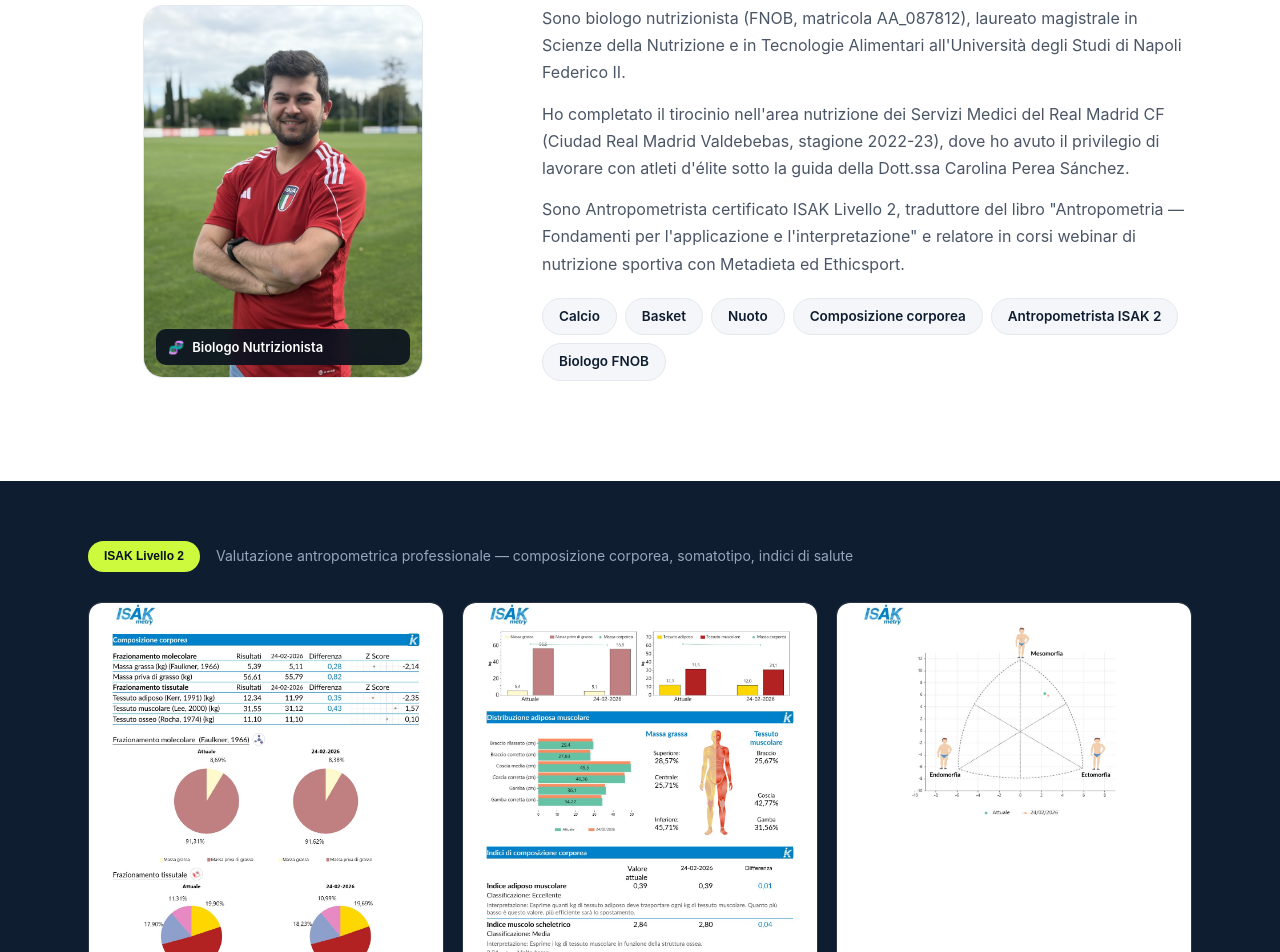
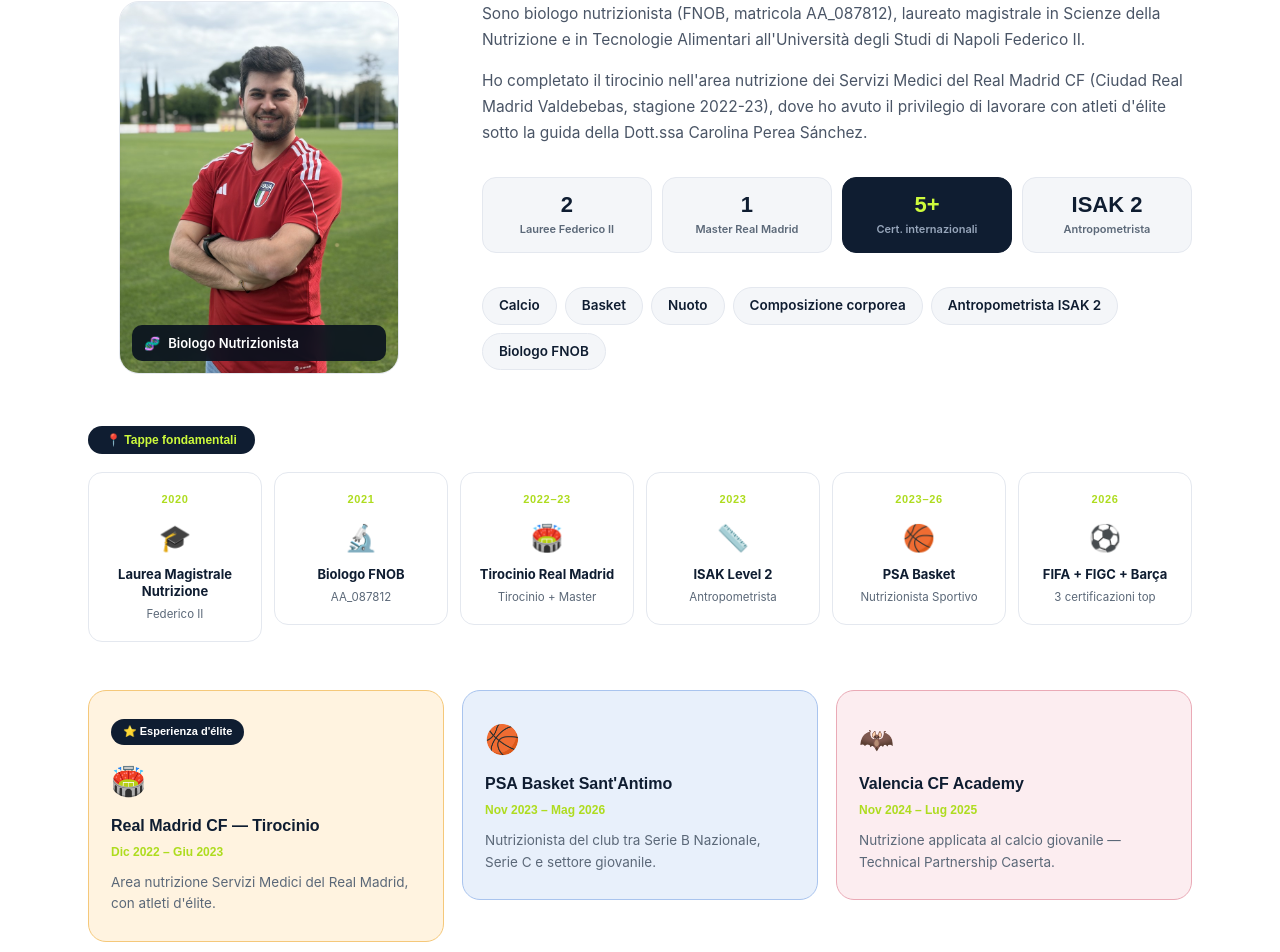
Before and after one commit to pasqualeeugeniomusella-cmyk/nutripem-bookingg, a Next.js app: page / in a window 1280 px wide. Shown: the part 1173-2125 px from the top of the page. Built offline with nearby package versions, Linux system fonts and the light colour scheme.

Commit message:
Update index.js

```diff
--- a/pages/index.js
+++ b/pages/index.js
@@ -99,8 +99,6 @@
               {[
                 ["#chisono", t.nav.chiSono],
                 ["#certificazioni", t.nav.certificazioni],
-                ["#formazione", t.nav.formazione],
-                ["#esperienze", t.nav.esperienze],
                 ["#servizi", t.nav.servizi],
                 ["#contatti", t.nav.contatti],
               ].map(([href, label]) => (
@@ -191,131 +189,75 @@
           </div>
         </section>
 
-        {/* ─── CHI SONO ─── */}
+        {/* ─── CHI SONO + PERCORSO + ESPERIENZE (compatto) ─── */}
         <section className="section bg-white" id="chisono">
           <div className="wrap">
             <FadeIn>
               <div className="kicker"><span className="dot" />{t.chiSono.kicker}</div>
               <h2>{t.chiSono.title} <span className="accent">{t.chiSono.accent}</span></h2>
             </FadeIn>
-            <div className="chisono-grid">
+
+            {/* TOP GRID: foto + bio + numeri */}
+            <div className="profilo-grid">
               <FadeIn delay={0.1} className="chisono-photo-wrap">
                 <div className="chisono-photo">
                   <Image src="/profile.jpg" alt="Pasquale Eugenio Musella" fill style={{ objectFit:"cover", objectPosition:"center top" }} />
                   <div className="chisono-photo-badge"><span>🧬</span><span>{t.chiSono.badge}</span></div>
                 </div>
               </FadeIn>
-              <FadeIn delay={0.2} className="bio">
-                <p>{t.chiSono.p1}</p>
-                <p>{t.chiSono.p2}</p>
-                <p>{t.chiSono.p3}</p>
+              <FadeIn delay={0.2} className="profilo-right">
+                <p className="profilo-bio">{t.chiSono.p1}</p>
+                <p className="profilo-bio">{t.chiSono.p2}</p>
+                <div className="profilo-numeri">
+                  <div className="pn-card"><div className="pn-num">2</div><div className="pn-lbl">{lang==="en"?"Federico II Degrees":lang==="es"?"Títulos Federico II":lang==="pt"?"Diplomas Federico II":lang==="ar"?"درجات فيدريكو II":lang==="ru"?"Дипломов":lang==="zh"?"学位":"Lauree Federico II"}</div></div>
+                  <div className="pn-card"><div className="pn-num">1</div><div className="pn-lbl">{lang==="en"?"Real Madrid Master":lang==="es"?"Máster Real Madrid":lang==="pt"?"Master Real Madrid":lang==="ar"?"ماستر ريال مدريد":lang==="ru"?"Мастер Реал Мадрид":lang==="zh"?"皇马硕士":"Master Real Madrid"}</div></div>
+                  <div className="pn-card accent-card"><div className="pn-num">5+</div><div className="pn-lbl">{lang==="en"?"Intl. Certifications":lang==="es"?"Cert. internacionales":lang==="pt"?"Cert. internacionais":lang==="ar"?"شهادات دولية":lang==="ru"?"Сертификатов":lang==="zh"?"国际证书":"Cert. internazionali"}</div></div>
+                  <div className="pn-card"><div className="pn-num">ISAK 2</div><div className="pn-lbl">{lang==="en"?"Anthropometrist":lang==="es"?"Antropometrista":lang==="pt"?"Antropometrista":lang==="ar"?"أنثروبومترية":lang==="ru"?"Антропометрист":lang==="zh"?"体型测量师":"Antropometrista"}</div></div>
+                </div>
                 <div className="bio-tags">{t.chiSono.tags.map(tag => <span key={tag} className="bio-tag">{tag}</span>)}</div>
               </FadeIn>
             </div>
-          </div>
-        </section>
 
-        {/* ─── ISAK STRIP ─── */}
-        <section className="isak-strip">
-          <div className="wrap">
-            <FadeIn>
-              <div className="isak-strip-label">
-                <span className="isak-badge">{t.isak.label}</span>
-                <span>{t.isak.desc}</span>
+            {/* MILESTONES: i momenti chiave del percorso */}
+            <FadeIn delay={0.1}>
+              <div className="milestones-label">
+                <span className="milestone-kicker">📍 {lang==="en"?"Key milestones":lang==="es"?"Hitos clave":lang==="pt"?"Marcos principais":lang==="ar"?"المحطات الرئيسية":lang==="ru"?"Ключевые этапы":lang==="zh"?"关键里程碑":"Tappe fondamentali"}</span>
               </div>
             </FadeIn>
-            <div className="isak-charts-row">
-              {["isak-composition","isak-distribution","isak-somatotype"].map((name, i) => (
-                <FadeIn key={name} delay={i * 0.12} className="isak-chart-card">
-                  <Image src={`/${name}.jpg`} alt={`ISAK chart`} width={400} height={320} style={{ width:"100%", height:"auto", borderRadius:12 }} />
-                </FadeIn>
-              ))}
-            </div>
-          </div>
-        </section>
-
-        {/* ─── CERTIFICAZIONI ─── */}
-        <section className="section bg-soft" id="certificazioni">
-          <div className="wrap">
-            <FadeIn>
-              <div className="kicker"><span className="dot" />{t.certificazioni.kicker}</div>
-              <h2>{t.certificazioni.title} <span className="accent">{t.certificazioni.accent}</span></h2>
-              <p className="sub">{t.certificazioni.sub}</p>
-            </FadeIn>
-            <div className="stats-row">
-              {t.certificazioni.stats.map(([n, l], i) => (
-                <FadeIn key={i} delay={i * 0.1}>
-                  <div className="stat-card"><div className="stat-num">{n}</div><div className="stat-lbl">{l}</div></div>
-                </FadeIn>
-              ))}
-            </div>
-            <div className="cert-grid">
-              {CERTS.map((c, i) => (
-                <FadeIn key={i} delay={i * 0.07}>
-                  <div className={`cert-card cert-${c.color} ${c.highlight ? "cert-highlight" : ""}`}>
-                    {c.top && <span className="top-cert">{t.certificazioni.topCert}</span>}
-                    {c.highlight && <span className="figc-badge">{t.certificazioni.accessLabel}</span>}
-                    <div className="cert-icon">{c.icon}</div>
-                    <div>
-                      <div className="cert-meta">
-                        <span className="tag-pill">{c.period}</span>
-                        <span className="tag-pill">{c.type}</span>
-                      </div>
-                      <div className="cert-title">{c.title}</div>
-                      <div className="cert-org">{c.org}</div>
-                      {c.highlight && <div className="figc-note">{t.certificazioni.figcNote}</div>}
-                    </div>
+            <div className="milestones-row">
+              {[
+                { year:"2020", icon:"🎓", label:lang==="en"?"MSc Nutrition":lang==="es"?"Máster Nutrición":lang==="pt"?"Mestrado Nutrição":lang==="ar"?"ماجستير تغذية":lang==="ru"?"Магистр питания":lang==="zh"?"营养学硕士":"Laurea Magistrale Nutrizione", sub:"Federico II" },
+                { year:"2021", icon:"🔬", label:lang==="en"?"FNOB Biologist":lang==="es"?"Biólogo FNOB":lang==="pt"?"Biólogo FNOB":lang==="ar"?"بيولوجي FNOB":lang==="ru"?"Биолог FNOB":lang==="zh"?"生物学家FNOB":"Biologo FNOB", sub:"AA_087812" },
+                { year:"2022–23", icon:"🏟️", label:lang==="en"?"Real Madrid CF":lang==="es"?"Real Madrid CF":lang==="pt"?"Real Madrid CF":lang==="ar"?"ريال مدريد CF":lang==="ru"?"Реал Мадрид CF":lang==="zh"?"皇家马德里CF":"Tirocinio Real Madrid", sub:lang==="en"?"Internship + Master":lang==="es"?"Prácticas + Máster":lang==="pt"?"Estágio + Master":lang==="ar"?"تدريب + ماستر":lang==="ru"?"Стажировка + Мастер":lang==="zh"?"实习+硕士":"Tirocinio + Master" },
+                { year:"2023", icon:"📏", label:"ISAK Level 2", sub:lang==="en"?"Anthropometrist":lang==="es"?"Antropometrista":lang==="pt"?"Antropometrista":lang==="ar"?"أنثروبومترية":lang==="ru"?"Антропометрист":lang==="zh"?"体型测量师":"Antropometrista" },
+                { year:"2023–26", icon:"🏀", label:lang==="en"?"PSA Basket":lang==="es"?"PSA Basket":lang==="pt"?"PSA Basket":lang==="ar"?"PSA باسكت":lang==="ru"?"PSA Basket":lang==="zh"?"PSA篮球":"PSA Basket", sub:lang==="en"?"Sports Nutritionist":lang==="es"?"Nutricionista deportivo":lang==="pt"?"Nutricionista esportivo":lang==="ar"?"أخصائي تغذية":lang==="ru"?"Нутрициолог":lang==="zh"?"运动营养师":"Nutrizionista Sportivo" },
+                { year:"2026", icon:"⚽", label:lang==="en"?"FIFA + FIGC + Barça":lang==="ar"?"فيفا + FIGC + برشلونة":lang==="zh"?"FIFA+FIGC+巴萨":"FIFA + FIGC + Barça", sub:lang==="en"?"3 top certifications":lang==="es"?"3 top certificaciones":lang==="pt"?"3 top certificações":lang==="ar"?"3 شهادات قمة":lang==="ru"?"3 топ сертификата":lang==="zh"?"3项顶级证书":"3 certificazioni top" },
+              ].map((m, i) => (
+                <FadeIn key={i} delay={i * 0.08}>
+                  <div className="milestone-card">
+                    <div className="ms-year">{m.year}</div>
+                    <div className="ms-icon">{m.icon}</div>
+                    <div className="ms-label">{m.label}</div>
+                    <div className="ms-sub">{m.sub}</div>
                   </div>
                 </FadeIn>
               ))}
             </div>
-          </div>
-        </section>
 
-        {/* ─── FORMAZIONE ─── */}
-        <section className="section bg-white" id="formazione">
-          <div className="wrap">
-            <FadeIn>
-              <div className="kicker"><span className="dot" />{t.formazione.kicker}</div>
-              <h2>{t.formazione.title} <span className="accent">{t.formazione.accent}</span></h2>
-            </FadeIn>
-            <div className="tl-wrap">
-              {TL_ITEMS.map((item, i) => (
-                <FadeIn key={i} delay={i * 0.05}>
-                  <div className="tl-item" style={{ "--tl-bg": item.color }}>
-                    <div className="tl-left">
-                      <div className="tl-icon">{item.icon}</div>
-                      <div className="tl-year">{item.year}</div>
-                    </div>
-                    <div className="tl-body">
-                      <div className="tl-title">{item.title}</div>
-                      <div className="tl-desc">{item.desc}</div>
-                    </div>
-                  </div>
-                </FadeIn>
-              ))}
-            </div>
-          </div>
-        </section>
-
-        {/* ─── ESPERIENZE ─── */}
-        <section className="section bg-soft" id="esperienze">
-          <div className="wrap">
-            <FadeIn>
-              <div className="kicker"><span className="dot" />{t.esperienze.kicker}</div>
-              <h2>{t.esperienze.title} <span className="accent">{t.esperienze.accent}</span></h2>
-            </FadeIn>
-            <div className="work-grid">
-              {t.esperienze.items.map((w, i) => (
-                <FadeIn key={i} delay={i * 0.08}>
-                  <div className={`work-card ${i === 2 ? "work-featured" : ""}`}>
-                    <div className="work-icon-wrap">{["🏀","🦇","🏟️","🎤","📖"][i]}</div>
-                    <div>
-                      {i === 2 && <span className="work-feat-label">{t.esperienze.featLabel}</span>}
-                      <div className="work-period">{w.period}</div>
-                      <div className="work-title">{w.title}</div>
-                      <div className="work-desc">{w.desc}</div>
-                    </div>
+            {/* ESPERIENZE HIGHLIGHT: solo le 3 più importanti */}
+            <div className="exp-highlight-row">
+              {[
+                { icon:"🏟️", color:"#fff3e0", border:"#f5c87a", title:lang==="en"?"Real Madrid CF — Internship":lang==="es"?"Real Madrid CF — Prácticas":lang==="pt"?"Real Madrid CF — Estágio":lang==="ar"?"ريال مدريد CF — تدريب":lang==="ru"?"Реал Мадрид CF — Стажировка":lang==="zh"?"皇马CF-实习":"Real Madrid CF — Tirocinio", period:"Dic 2022 – Giu 2023", desc:lang==="en"?"Nutrition department of Real Madrid's Medical Services, working with elite athletes.":lang==="es"?"Área de nutrición de los Servicios Médicos del Real Madrid, con atletas de élite.":lang==="pt"?"Área de nutrição dos Serviços Médicos do Real Madrid, com atletas de elite.":lang==="ar"?"قسم التغذية في الخدمات الطبية لريال مدريد مع الرياضيين من النخبة.":lang==="ru"?"Отдел питания медицинских служб Реал Мадрид, работа с элитными спортсменами.":lang==="zh"?"皇家马德里医疗部门营养科，与精英运动员合作。":"Area nutrizione Servizi Medici del Real Madrid, con atleti d'élite.", featured:true },
+                { icon:"🏀", color:"#e8f0fb", border:"#a9c4ee", title:lang==="en"?"PSA Basket Sant'Antimo":lang==="ar"?"PSA Basket Sant'Antimo":lang==="zh"?"PSA篮球":"PSA Basket Sant'Antimo", period:"Nov 2023 – Mag 2026", desc:lang==="en"?"Sports nutritionist for the club across National Series B, Series C and youth sector.":lang==="es"?"Nutricionista deportivo del club en Serie B Nacional, Serie C y cantera.":lang==="pt"?"Nutricionista esportivo do clube na Série B Nacional, Série C e setor juvenil.":lang==="ar"?"أخصائي تغذية رياضية للنادي في الدوري الوطني B والدوري C والقطاع الشبابي.":lang==="ru"?"Нутрициолог клуба в Национальной серии B, серии C и молодёжном секторе.":lang==="zh"?"俱乐部运动营养师，覆盖全国B联赛、C联赛及青训。":"Nutrizionista del club tra Serie B Nazionale, Serie C e settore giovanile.", featured:false },
+                { icon:"🦇", color:"#fcedf0", border:"#eaaab6", title:lang==="en"?"Valencia CF Academy":lang==="ar"?"أكاديمية فالنسيا CF":lang==="zh"?"巴伦西亚CF学院":"Valencia CF Academy", period:"Nov 2024 – Lug 2025", desc:lang==="en"?"Applied nutrition for youth football — Technical Partnership Caserta, AG Soccer School.":lang==="es"?"Nutrición aplicada al fútbol juvenil — Technical Partnership Caserta, AG Soccer School.":lang==="pt"?"Nutrição aplicada ao futebol juvenil — Technical Partnership Caserta, AG Soccer School.":lang==="ar"?"تغذية مطبقة لكرة القدم الشبابية — Technical Partnership Caserta, AG Soccer School.":lang==="ru"?"Питание для молодёжного футбола — Technical Partnership Caserta, AG Soccer School.":lang==="zh"?"青训足球应用营养——卡塞尔塔技术合作，AG足球学校。":"Nutrizione applicata al calcio giovanile — Technical Partnership Caserta.", featured:false },
+              ].map((e, i) => (
+                <FadeIn key={i} delay={i * 0.1}>
+                  <div className="exp-hl-card" style={{ background:e.color, borderColor:e.border }}>
+                    {e.featured && <span className="exp-hl-feat">⭐ {lang==="en"?"Elite exp.":lang==="es"?"Exp. élite":lang==="pt"?"Exp. elite":lang==="ar"?"خبرة نخبة":lang==="ru"?"Элит. опыт":lang==="zh"?"精英经历":"Esperienza d'élite"}</span>}
+                    <div className="exp-hl-icon">{e.icon}</div>
+                    <div className="exp-hl-title">{e.title}</div>
+                    <div className="exp-hl-period">{e.period}</div>
+                    <div className="exp-hl-desc">{e.desc}</div>
                   </div>
                 </FadeIn>
               ))}
@@ -469,7 +411,7 @@
               <Image src="/logo-white.png" alt="NutriPEM" width={180} height={72} style={{ objectFit:"contain" }} />
             </div>
             <div className="footer-links">
-              {[["#chisono", t.nav.chiSono],["#certificazioni", t.nav.certificazioni],["#formazione", t.nav.formazione],["#esperienze", t.nav.esperienze],["#servizi", t.nav.servizi],["#contatti", t.nav.contatti],["/admin","Admin"]].map(([href, label]) => (
+              {[["#chisono", t.nav.chiSono],["#certificazioni", t.nav.certificazioni],["#servizi", t.nav.servizi],["#contatti", t.nav.contatti],["/admin","Admin"]].map(([href, label]) => (
                 <a key={href} href={href}>{label}</a>
               ))}
             </div>
@@ -586,6 +528,45 @@
         .bio p strong{color:var(--navy);}
         .bio-tags{display:flex;flex-wrap:wrap;gap:8px;margin-top:6px;}
         .bio-tag{background:var(--paper-soft);border:1px solid var(--line);padding:7px 16px;border-radius:999px;font-size:13.5px;font-weight:600;color:var(--navy);}
+
+        /* PROFILO COMPATTO */
+        .profilo-grid{display:grid;grid-template-columns:0.65fr 1.35fr;gap:52px;align-items:start;margin-top:48px;}
+        @media(max-width:880px){.profilo-grid{grid-template-columns:1fr;}}
+        .profilo-right{display:flex;flex-direction:column;gap:14px;}
+        .profilo-bio{color:#4a5566;font-size:15.5px;line-height:1.7;}
+        .profilo-bio strong{color:var(--navy);}
+        .profilo-numeri{display:grid;grid-template-columns:repeat(4,1fr);gap:10px;margin:16px 0 14px;}
+        @media(max-width:600px){.profilo-numeri{grid-template-columns:repeat(2,1fr);}}
+        .pn-card{background:var(--paper-soft);border:1px solid var(--line);border-radius:14px;padding:16px 12px;text-align:center;}
+        .accent-card{background:var(--navy);border-color:var(--navy);}
+        .accent-card .pn-num{color:var(--lime);}
+        .accent-card .pn-lbl{color:var(--muted);}
+        .pn-num{font-size:22px;font-weight:800;color:var(--navy);font-family:'Sora',sans-serif;line-height:1;}
+        .pn-lbl{font-size:11px;color:#5b6878;margin-top:6px;font-weight:600;line-height:1.3;}
+
+        /* MILESTONES */
+        .milestones-label{margin:52px 0 20px;}
+        .milestone-kicker{background:var(--navy);color:var(--lime);font-size:12px;font-weight:800;padding:7px 18px;border-radius:999px;font-family:'Sora',sans-serif;}
+        .milestones-row{display:grid;grid-template-columns:repeat(6,1fr);gap:12px;margin-bottom:48px;}
+        @media(max-width:1000px){.milestones-row{grid-template-columns:repeat(3,1fr);}}
+        @media(max-width:560px){.milestones-row{grid-template-columns:repeat(2,1fr);}}
+        .milestone-card{background:#fff;border:1px solid var(--line);border-radius:14px;padding:18px 14px;text-align:center;transition:transform .2s,box-shadow .2s;}
+        .milestone-card:hover{transform:translateY(-4px);box-shadow:0 12px 28px -8px rgba(0,0,0,.1);border-color:var(--lime-dim);}
+        .ms-year{font-size:11px;font-weight:800;color:var(--lime-dim);font-family:'Sora',sans-serif;letter-spacing:.06em;margin-bottom:8px;}
+        .ms-icon{font-size:26px;margin-bottom:8px;}
+        .ms-label{font-size:13px;font-weight:700;color:var(--navy);line-height:1.3;}
+        .ms-sub{font-size:11.5px;color:#5b6878;margin-top:5px;}
+
+        /* ESPERIENZE HIGHLIGHT */
+        .exp-highlight-row{display:grid;grid-template-columns:repeat(3,1fr);gap:18px;}
+        @media(max-width:880px){.exp-highlight-row{grid-template-columns:1fr;}}
+        .exp-hl-card{position:relative;border-radius:18px;border:1.5px solid;padding:26px 22px;transition:transform .2s,box-shadow .2s;}
+        .exp-hl-card:hover{transform:translateY(-4px);box-shadow:0 14px 32px -10px rgba(0,0,0,.12);}
+        .exp-hl-feat{display:inline-block;background:var(--navy);color:#fff;font-size:11px;font-weight:800;padding:4px 12px;border-radius:999px;margin-bottom:14px;font-family:'Sora',sans-serif;}
+        .exp-hl-icon{font-size:28px;margin-bottom:12px;}
+        .exp-hl-title{font-size:16px;font-weight:800;color:var(--navy);font-family:'Sora',sans-serif;margin-bottom:6px;line-height:1.3;}
+        .exp-hl-period{font-size:12px;font-weight:700;color:var(--lime-dim);font-family:'Sora',sans-serif;margin-bottom:10px;}
+        .exp-hl-desc{font-size:13.5px;color:#5b6878;line-height:1.6;}
 
         .isak-strip{background:var(--navy);padding:60px 0;}
         .isak-strip-label{display:flex;align-items:center;gap:16px;margin-bottom:30px;flex-wrap:wrap;}
```
